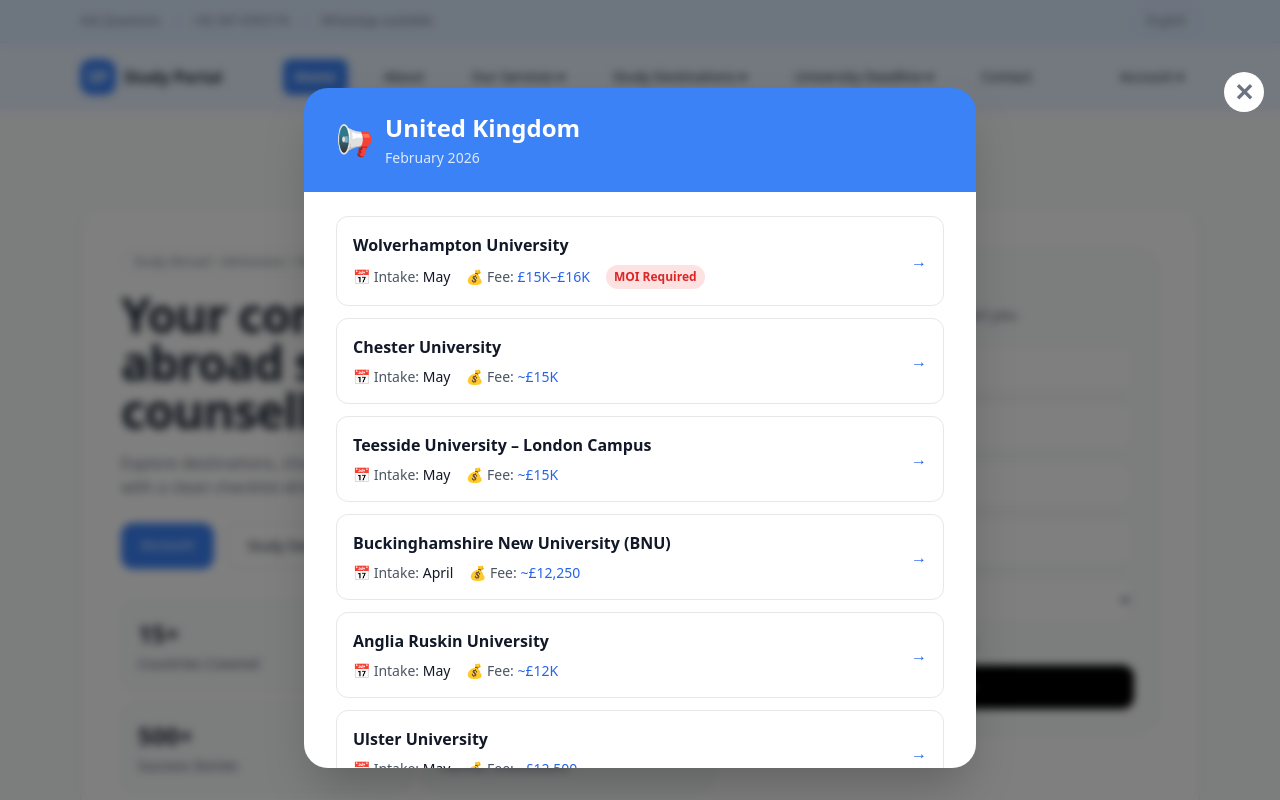
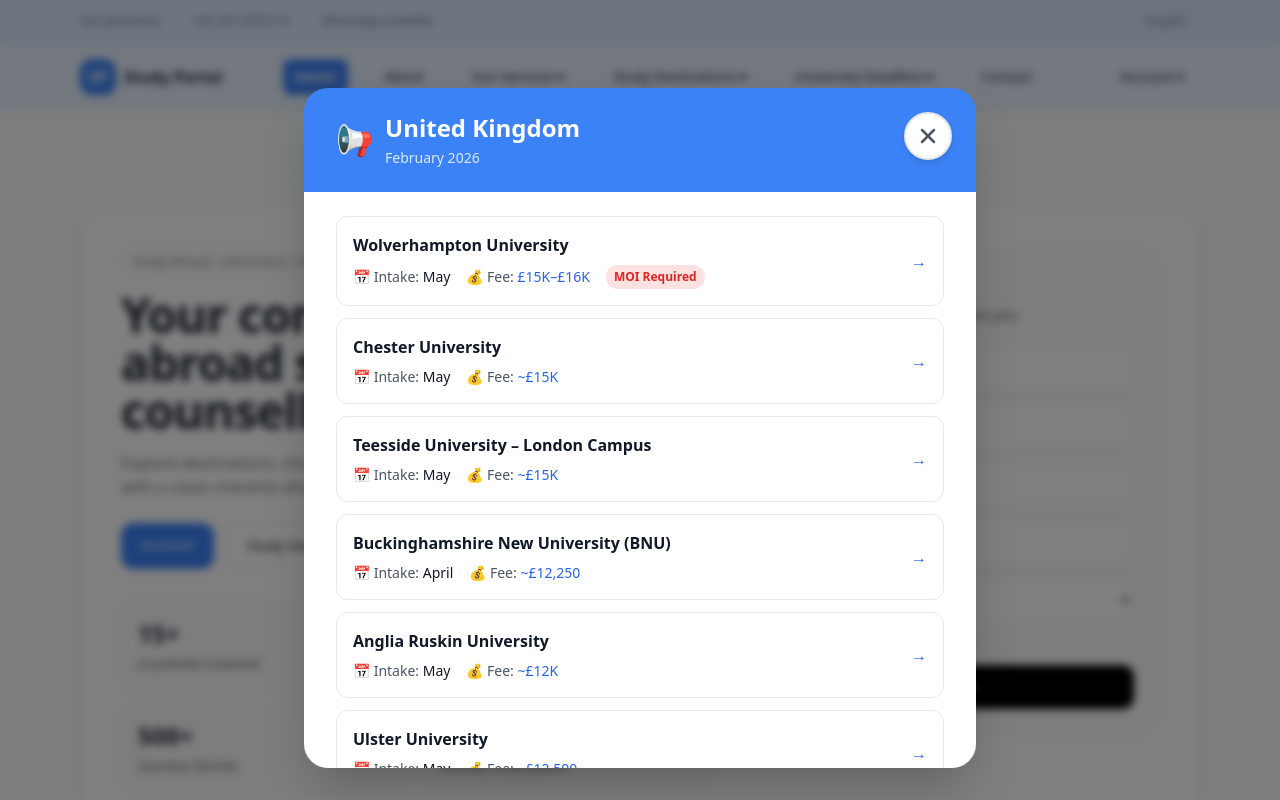
Before and after one commit to Abubakkar-Praew/study-portal, a Next.js app: page / in a window 1280 px wide. Shown: the top 800 px of the page. Built offline with nearby package versions, Linux system fonts and the light colour scheme.

Commit message:
ui ux updated 03

```diff
--- a/package.json
+++ b/package.json
@@ -9,7 +9,9 @@
     "lint": "eslint"
   },
   "dependencies": {
+    "@heroicons/react": "^2.2.0",
     "next": "16.1.6",
+    "next-auth": "^4.24.13",
     "react": "19.2.3",
     "react-dom": "19.2.3"
   },
--- a/src/components/AnnouncementModal.tsx
+++ b/src/components/AnnouncementModal.tsx
@@ -15,6 +15,19 @@
       setTimeout(() => setIsOpen(true), 500);
     }
   }, []);
+
+  useEffect(() => {
+    // Disable body scroll when modal is open
+    if (isOpen) {
+      document.body.style.overflow = 'hidden';
+    } else {
+      document.body.style.overflow = 'unset';
+    }
+
+    return () => {
+      document.body.style.overflow = 'unset';
+    };
+  }, [isOpen]);
 
   if (!isOpen || announcements.length === 0) {
     return null;
@@ -48,7 +61,6 @@
       {/* Backdrop */}
       <div
         className="fixed inset-0 z-50 bg-black/50 backdrop-blur-sm transition-opacity duration-300"
-        onClick={handleClose}
         style={{ animation: "fadeIn 0.3s ease-out" }}
       />
 
@@ -58,16 +70,25 @@
         style={{ animation: "fadeIn 0.3s ease-out" }}
       >
         <div
-          className="pointer-events-auto w-full max-w-2xl rounded-3xl bg-white shadow-2xl overflow-hidden max-h-[85vh] overflow-y-auto"
+          className="pointer-events-auto w-full max-w-2xl rounded-3xl bg-white shadow-2xl overflow-hidden max-h-[85vh] overflow-y-auto relative"
           style={{ animation: "slideUp 0.4s cubic-bezier(0.16, 1, 0.3, 1)" }}
         >
-          {/* Close Button */}
+          {/* Close Button - Top Right */}
           <button
             onClick={handleClose}
-            className="absolute top-4 right-4 text-gray-500 hover:text-gray-700 text-2xl font-bold z-10 bg-white rounded-full w-10 h-10 flex items-center justify-center hover:bg-gray-100 transition"
+            className="absolute top-6 right-6 z-10 bg-white rounded-full w-12 h-12 flex items-center justify-center hover:bg-gray-100 transition shadow-md hover:shadow-lg group border-2 border-gray-200 hover:border-gray-300"
             aria-label="Close modal"
+            title="Close"
           >
-            ✕
+            <svg
+              className="w-6 h-6 text-gray-600 group-hover:text-gray-800 transition"
+              fill="none"
+              stroke="currentColor"
+              viewBox="0 0 24 24"
+              strokeWidth={2.5}
+            >
+              <path strokeLinecap="round" strokeLinejoin="round" d="M6 18L18 6M6 6l12 12" />
+            </svg>
           </button>
 
           {/* Header with Country Name */}
--- a/src/components/SiteHeader.tsx
+++ b/src/components/SiteHeader.tsx
@@ -3,7 +3,7 @@
 import Link from "next/link";
 import { usePathname } from "next/navigation";
 import { useEffect, useRef, useState } from "react";
-import { destinations } from "@/lib/site-data";
+import { destinations, announcements } from "@/lib/site-data";
 
 const serviceMenu = [
   { href: "/why-us", label: "Why Us" },
```
Also changed, not shown: 1 other file (tests, documents, lock files or other folders).
